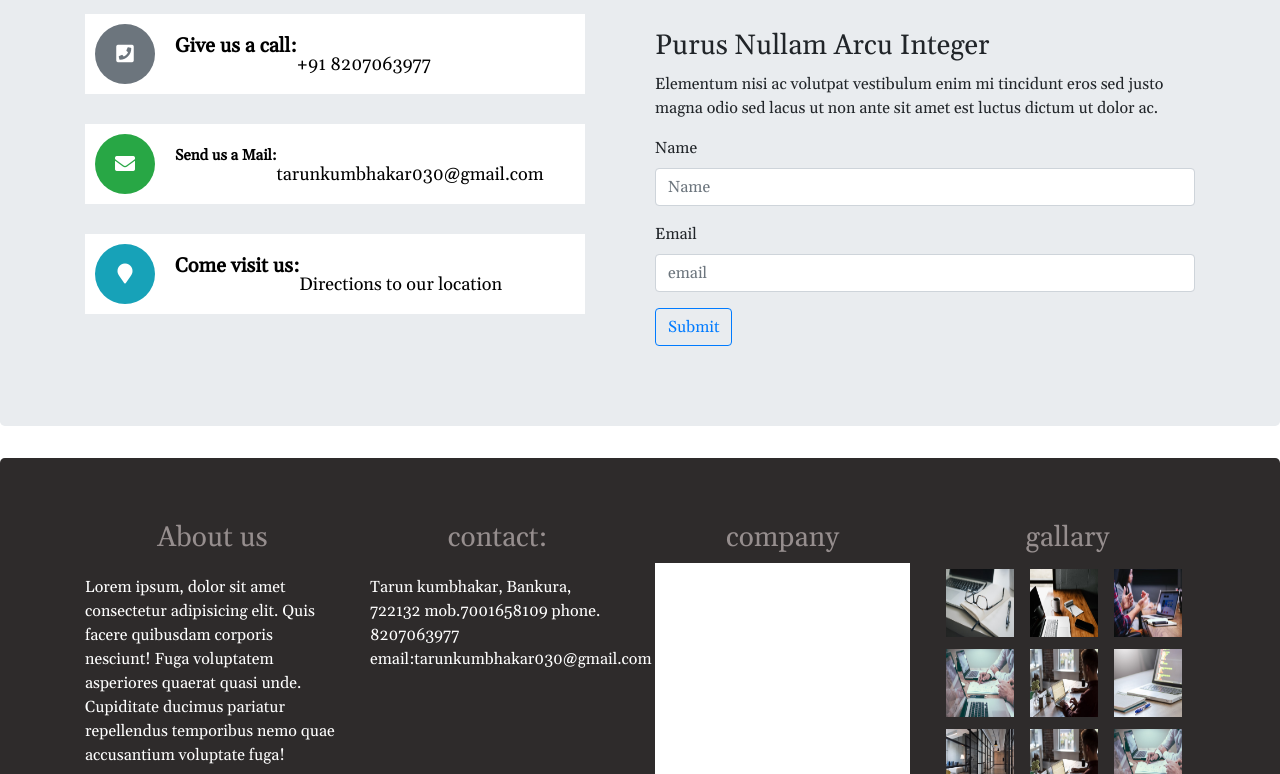
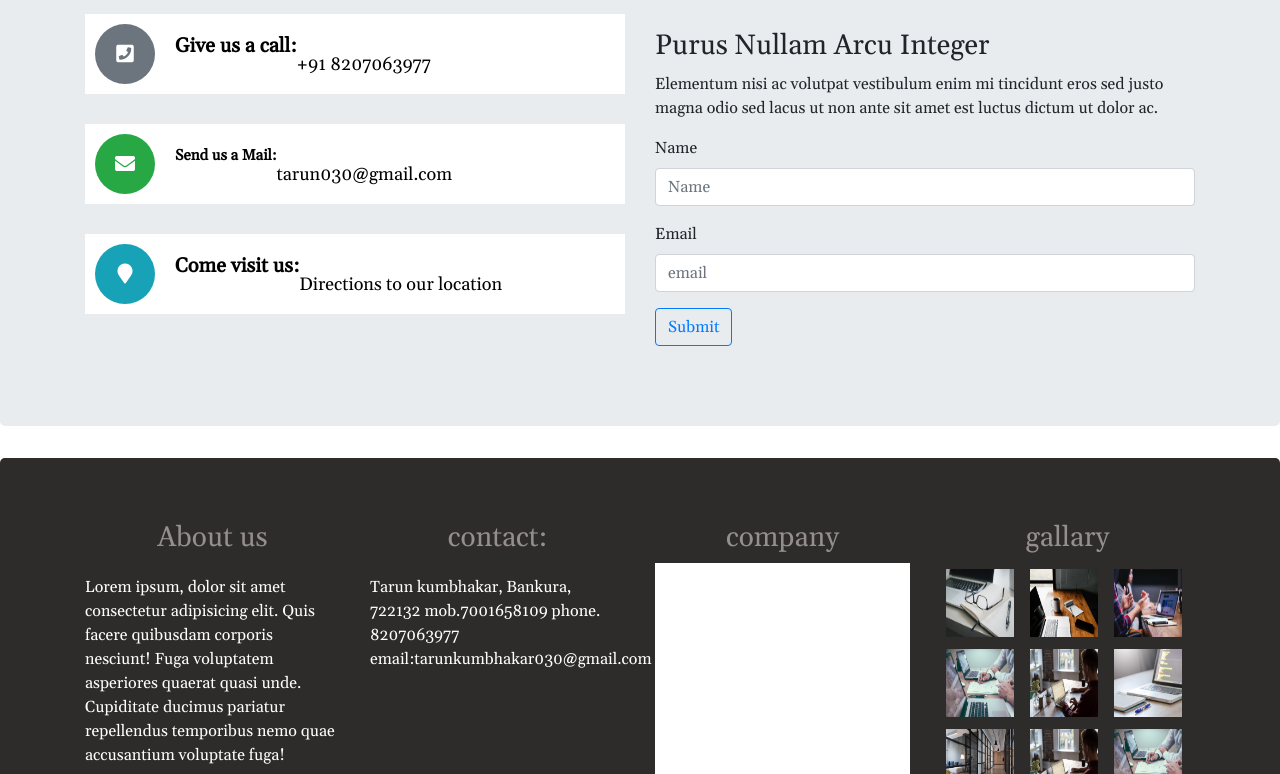
Before and after one commit to Tarunkumbhakar/Tarubweb, a plain HTML site: page index.html in a window 1280 px wide. Shown: the part 4020-4794 px from the top of the page. Drawn offline with nearby package versions, Linux system fonts and the light colour scheme.

Commit message:
change something

```diff
--- a/index.html
+++ b/index.html
@@ -376,7 +376,7 @@
             <i class="fa fa-envelope" aria-hidden="true"></i>
             </div>
             <p>Send us a Mail:</p><br>
-            <h4>tarunkumbhakar030@gmail.com</h4>
+            <h4>tarun030@gmail.com</h4>
           </div>
           <div class="location">
             <div class="icon2">
--- a/style.css
+++ b/style.css
@@ -29,6 +29,7 @@ nav .navbar-brand{
 /*-------------end navbar--------------*/
 
 /*-------------header--------------*/
+
 header{
     background-image:url(image/banner.jpg);
     background-repeat: no-repeat;
@@ -40,6 +41,7 @@ header{
     align-items:center;
     text-align:center;
 }
+
 
 header >.header-text{
 }
@@ -304,7 +306,7 @@ section{
 /*------------contact-----------------------------------*/
 .phone{
 
-    width:500px;
+    /* width:500px; */
     padding:10px;
     background-color:white;
     display:flex;
@@ -332,7 +334,7 @@ section{
 }
 .email{
 
-    width:500px;
+    /* width:500px; */
     margin-top:30px;
     padding:10px;
     background-color:white;
@@ -360,7 +362,7 @@ section{
     transition: all 1s ease;
 }
 .location{
-    width:500px;
+    /* width:500px; */
     margin-top:30px;
     padding:10px;
     background-color:white;
```
Also changed, not shown: 1 other file.
